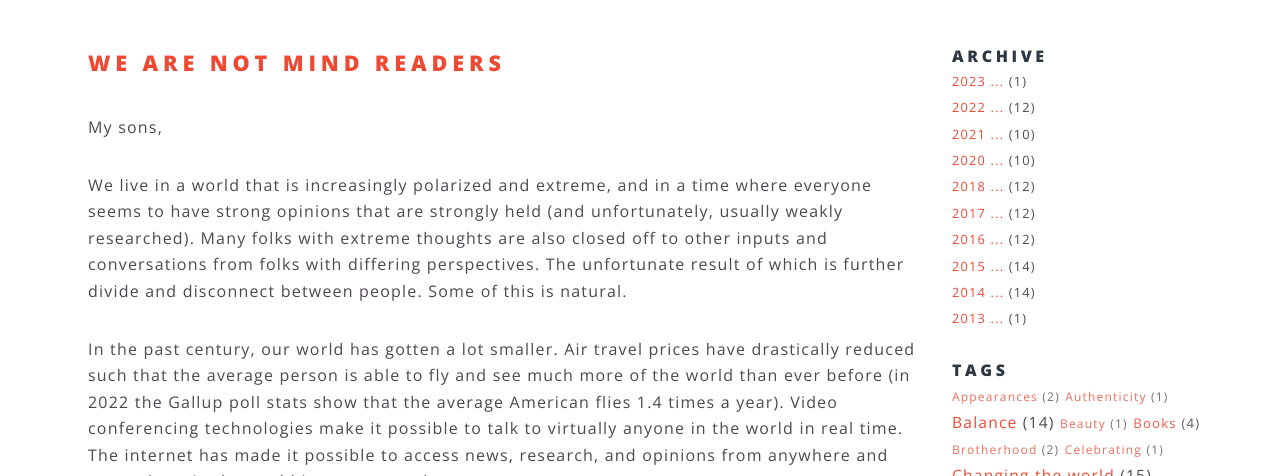
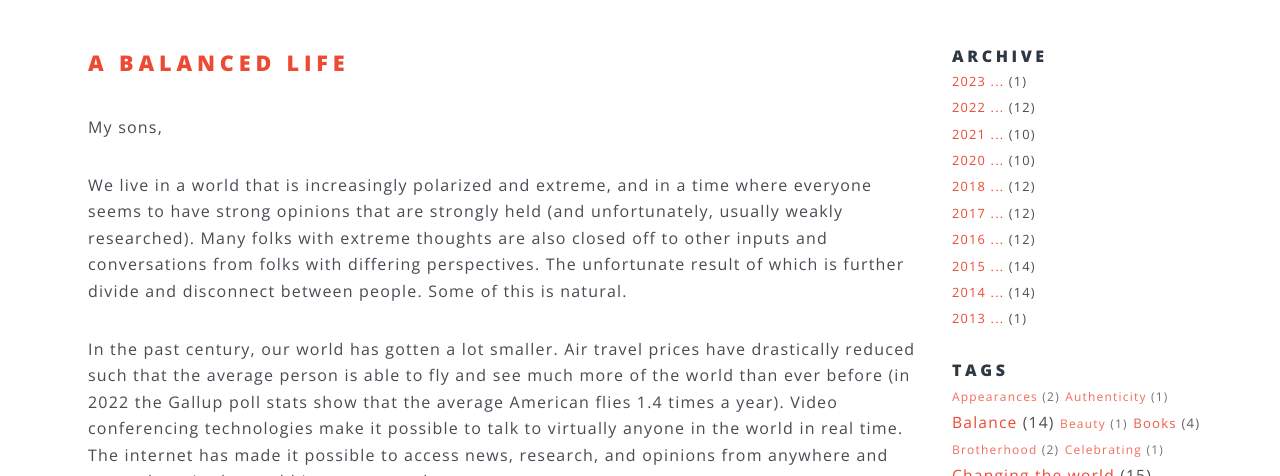
Before and after one commit to samng96/samng.me, a Jekyll site: the page built from letters-to-my-son/_posts/2021-08-04-a-balanced-life.markdown, in a window 1280 px wide and 900 px high, cut to the strip 424-900 px from the top of the window. Built offline with Jekyll 4.4.1, drawn with Linux system fonts in a browser that asks for light colours.

Commit message:
a balanced life

```diff
--- a/letters-to-my-son/_posts/2021-08-04-a-balanced-life.markdown
+++ b/letters-to-my-son/_posts/2021-08-04-a-balanced-life.markdown
@@ -1,6 +1,6 @@
 ---
 layout: letter
-title: "We are not mind readers"
+title: "A balanced life"
 date: 2021-08-04 14:12:40 -0800
 tags:
 - Balance
```
